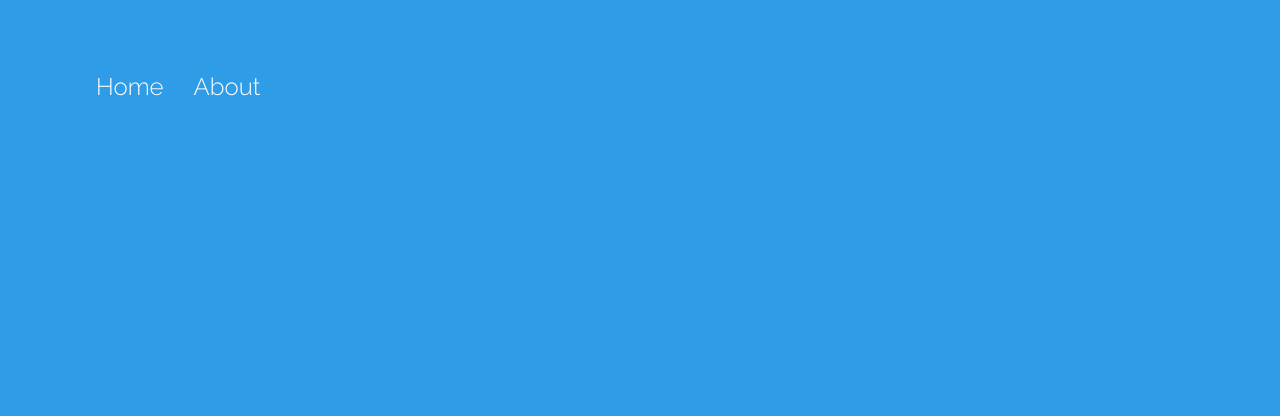
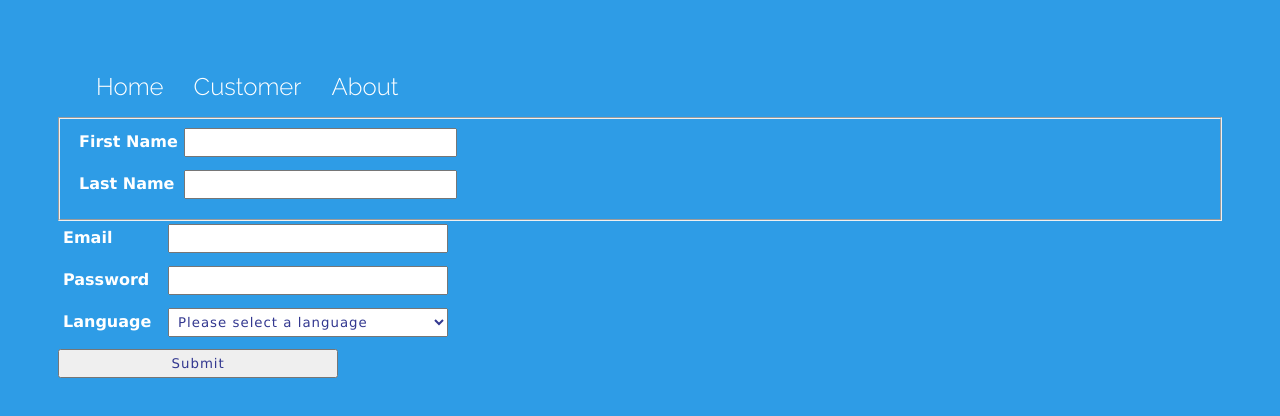
Before and after one commit to farkalit76/ng5, an Angular app in the folder code/ng5/: page /customer in a window 1280 px wide. Before the commit this address led to /. Shown: the top 416 px of the page. Built offline with nearby package versions, Linux system fonts and the light colour scheme.

Commit message:
first commit

```diff
--- a/code/ng5/src/app/app.component.html
+++ b/code/ng5/src/app/app.component.html
@@ -3,6 +3,7 @@
 
 <ul>
   <li><a routerLink="">Home</a></li>
+  <li><a routerLink="customer">Customer</a></li>
   <li><a routerLink="about/23">About</a></li>
 </ul>
 
--- /dev/null
+++ b/code/ng5/src/app/customer/customer.component.css
@@ -0,0 +1,32 @@
+
+.form-label{
+    display: inline-block;
+    width: 100px;
+    padding: 5px 5px 5px 5px;
+    font-size: 1em;
+    font-family: Geneva, Verdana, sans-serif;
+    font-weight: bold;
+}
+.form-group {
+    width: 60%;
+    padding: 2px 2px 10px 2px;
+}
+
+.form-control{
+    font-family: Geneva, Verdana, sans-serif;
+    color: #333890;
+    width: 40%;
+    box-sizing:
+    border-box;
+    padding: 5px 5px 5px 5px;
+    letter-spacing: 1px;
+}
+
+.form-control-feedback{
+    font: bold;
+    font-family: Geneva, Verdana, sans-serif;
+    font-size: .8em;
+    font-weight: bold;
+    color: #e60d0d;
+    padding: 1px 1px 1px 100px;
+}
--- /dev/null
+++ b/code/ng5/src/app/customer/customer.component.html
@@ -0,0 +1,93 @@
+<head>
+    <title>Form Example</title>
+  </head>
+
+<form novalidate   [formGroup]="myForm">
+
+  <fieldset formGroupName="name">
+    <div class="form-group"  [ngClass]="{
+        'has-danger': firstName.invalid && (firstName.dirty || firstName.touched),
+        'has-success': firstName.valid && (firstName.dirty || firstName.touched)
+      }">
+      <label class="form-label">First Name</label>
+      <input type="text"   class="form-control"  formControlName="firstName"  required>
+      <div class="form-control-feedback"
+           *ngIf="firstName.errors && (firstName.dirty || firstName.touched)">
+        <p *ngIf="firstName.errors.required">First Name is required</p>
+        <p *ngIf="firstName.errors.minlength">First name must be at least 3 characters long.  </p>
+      </div>
+
+      <!--
+        <pre>Valid? {{ myform.controls.name.controls.firstName.valid }}</pre>
+        <pre>Dirty? {{ myform.controls.name.controls.firstName.dirty }}</pre>
+      -->
+    </div>
+
+    <div class="form-group"  [ngClass]="{
+        'has-danger': lastName.invalid && (lastName.dirty || lastName.touched),
+        'has-success': lastName.valid && (lastName.dirty || lastName.touched)
+      }">
+      <label class="form-label">Last Name</label>
+      <input type="text"  class="form-control"  formControlName="lastName"  required>
+      <div class="form-control-feedback"   *ngIf="lastName.errors && (lastName.dirty || lastName.touched)">
+        <p *ngIf="lastName.errors.required">Last Name is required</p>
+      </div>
+    </div>
+  </fieldset>
+
+
+  <div class="form-group"  [ngClass]="{
+      'has-danger': email.invalid && (email.dirty || email.touched),
+      'has-success': email.valid && (email.dirty || email.touched)
+    }">
+    <label class="form-label">Email</label>
+    <input type="email"  class="form-control"  formControlName="email"  required>
+    <div class="form-control-feedback"
+      *ngIf="email.errors && (email.dirty || email.touched)">
+      <p *ngIf="email.errors.required">Email is required</p>
+      <p *ngIf="email.errors.pattern">The email address must contain at least the @ character</p>
+    </div>
+
+    <!--
+    <pre>Touched? {{ email.touched }}</pre>
+    <pre>Untouched? {{ email.untouched }}</pre>
+    <pre>Dirty? {{ email.dirty }}</pre>
+    <pre>Pristine? {{email.pristine }}</pre>
+    <pre>Valid? {{ myForm.controls.email.valid }}</pre>
+    <pre>Invalid? {{ myForm.controls.email.invalid }}</pre>
+    -->
+
+    </div>
+
+  <div class="form-group"  [ngClass]="{
+        'has-danger': password.invalid && (password.dirty || password.touched),
+        'has-success': password.valid && (password.dirty || password.touched)
+      }">
+    <label class="form-label" >Password</label>
+    <input type="password"  class="form-control"  formControlName="password"  required>
+    <div class="form-control-feedback"
+         *ngIf="password.errors && (password.dirty || password.touched)">
+      <p *ngIf="password.errors.required">Password is required</p>
+      <p *ngIf="password.errors.minlength">Password must be 8 characters long, we need another {{password.errors.minlength.requiredLength - password.errors.minlength.actualLength}} characters </p>
+    </div>
+  </div>
+
+  <div class="form-group"  [ngClass]="{
+        'has-danger': language.invalid && (language.dirty || language.touched),
+        'has-success': language.valid && (language.dirty || language.touched)
+      }">
+    <label class="form-label">Language</label>
+    <select class="form-control"  formControlName="language">
+      <option value="">Please select a language</option>
+      <option *ngFor="let lang of langs"
+              [value]="lang">{{lang}}
+      </option>
+    </select>
+  </div>
+
+    <!-- <pre>{{myForm.value | json}}</pre> -->
+
+    <div class="form-group">
+      <input class="form-control" type="submit" name="btnSubmit" value="Submit" >
+    </div>
+</form>
--- /dev/null
+++ b/code/ng5/src/app/customer/customer.component.ts
@@ -0,0 +1,65 @@
+
+import {  NgModule,  Component,  Pipe,  OnInit} from '@angular/core';
+import {  ReactiveFormsModule,  FormsModule,  FormGroup,  FormControl,  Validators,  FormBuilder} from '@angular/forms';
+import {BrowserModule} from '@angular/platform-browser';
+import {platformBrowserDynamic} from '@angular/platform-browser-dynamic';
+
+@Component({
+  selector: 'app-customer',
+  templateUrl: './customer.component.html',
+  styleUrls: ['./customer.component.css']
+})
+export class CustomerComponent implements OnInit {
+
+  myForm: FormGroup;
+  firstName: FormControl;
+  lastName: FormControl;
+  email: FormControl;
+  password: FormControl;
+  language: FormControl;
+
+  langs: string[] = [
+    'English',
+    'Urdu',
+    'Arabic',
+  ];
+
+  constructor() { }
+
+  ngOnInit() {
+    this.createFormControls();
+    this.creatForm();
+
+  }
+
+  createFormControls()
+  {
+    this.firstName = new FormControl('', [
+      Validators.required,
+      Validators.minLength(3)
+    ]);
+    this.lastName  = new FormControl('', Validators.required);
+    this.email = new FormControl('', [
+      Validators.required,
+      Validators.pattern("[^ @]*@[^ @]*")
+    ]);
+    this.password = new FormControl('', [
+      Validators.required,
+      Validators.minLength(8)
+    ]);
+    this.language = new FormControl('');
+  }
+
+  creatForm()
+  {
+    this.myForm = new FormGroup({
+        name: new FormGroup({
+          firstName: this.firstName,
+          lastName: this.lastName,
+        }),
+        email: this.email,
+        password: this.password,
+        language: this.language
+    });
+  }
+}
--- a/code/ng5/src/app/home/home.component.ts
+++ b/code/ng5/src/app/home/home.component.ts
@@ -47,7 +47,7 @@ export class HomeComponent implements OnInit {
 
   ngOnInit() {
 
-    this.myData.goal.subscribe(res => this.goals=res);
+    this.myData.goal.subscribe(res => this.goals = res);
     this.itemCount = this.goals.length;
     this.myData.changeGoal(this.goals);
   }
```
Also changed, not shown: code/ng5/src/app/app.module.ts (+10 -2 lines), 1 other file (tests, documents, lock files or other folders).
